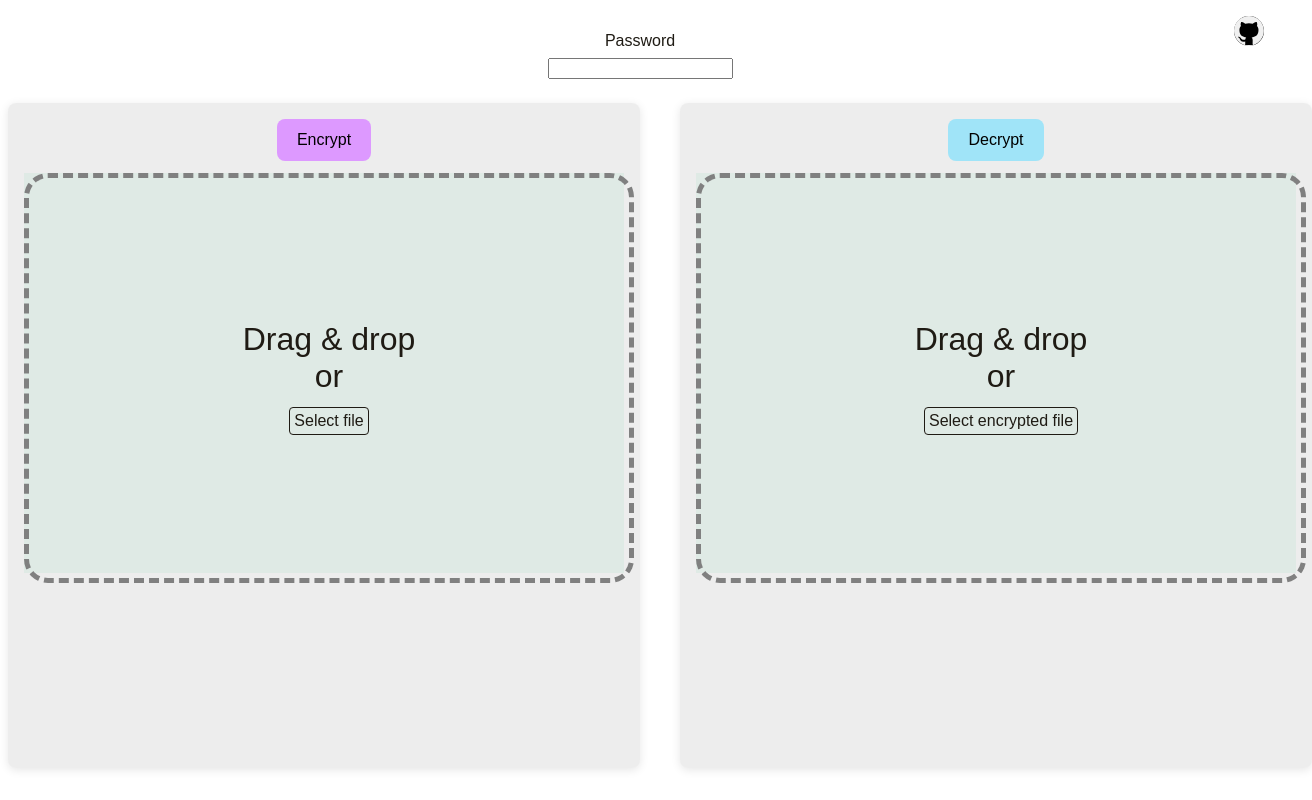
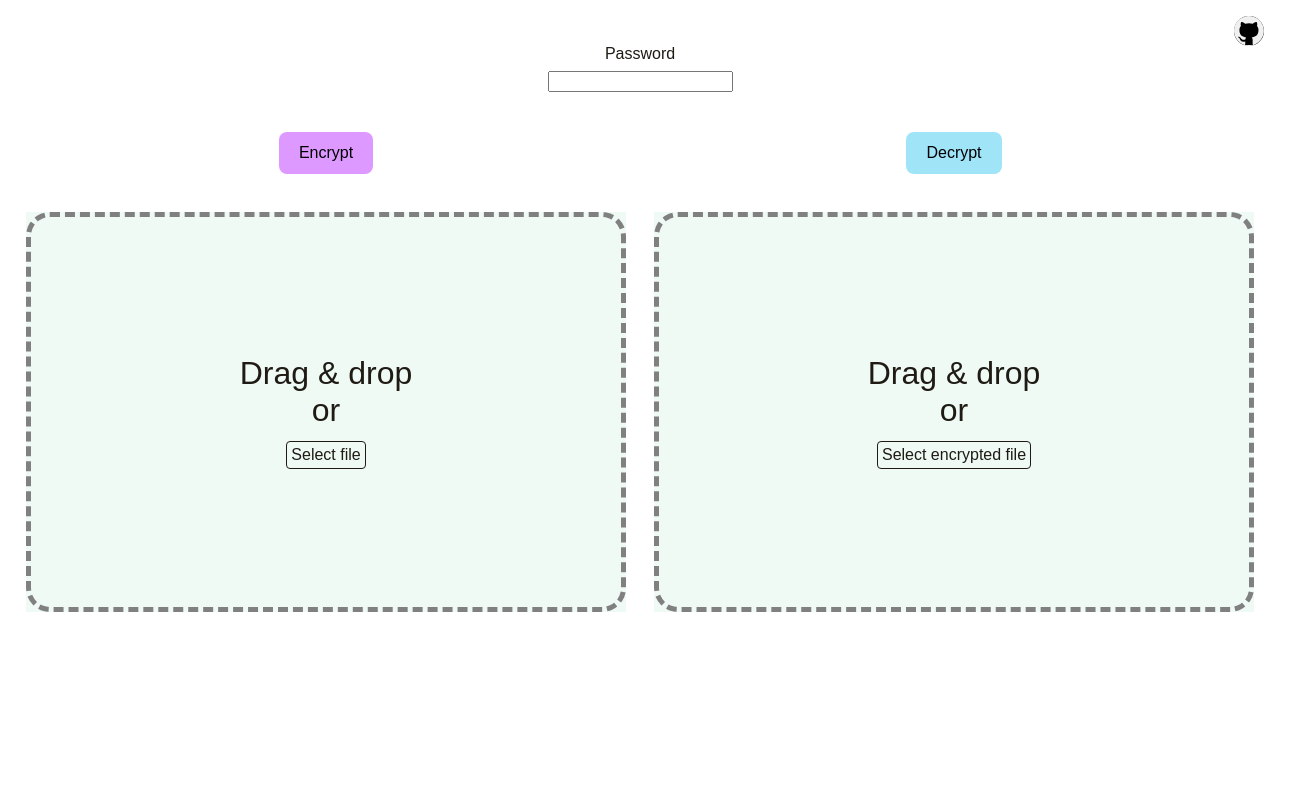
Before and after one commit to pier-bezuhoff/simple-text-encrypt-decrypt, a plain HTML site: page file-encryption/index.html in a window 1280 px wide. Shown: the whole page, 1312 px wide, since content can reach past the window. Drawn offline with Linux system fonts and the light colour scheme.

Commit message:
cleanup file-enc styling

```diff
--- a/file-encryption/file-encryption-main.js
+++ b/file-encryption/file-encryption-main.js
@@ -103,13 +103,16 @@ const encryptedFileLink = document.getElementById("encrypted-file-link");
 
 function onNewPlainFile(file) {
     console.log("new plain file: " + file2string(file));
+    if (encryptedFileLink.style.display === "block") {
+        encryptedFileLink.style.display = "none";
+        URL.revokeObjectURL(encryptedFileLink.href);
+    }
     plainFileInputLabel.textContent = `Select file: "${
         file.name
     }" | ${formatFileSize(file.size)}`;
     addFilePreview(file, previewRoot);
     file.arrayBuffer()
         .then((buffer) => {
-            // add filename
             const encoder = new TextEncoder();
             const mimeTypeBytes = fitStringIntoBytes(
                 file.type,
@@ -141,13 +144,16 @@ function onNewPlainFile(file) {
             encryptedFileLink.download = DEFAULT_FILENAME;
             encryptedFileLink.style.display = "block";
             plainFileLink.style.display = "none";
-            // URL.revokeObjectURL(url)
             console.log("prepared encrypted download link");
         });
 }
 
 function onNewEncryptedFile(file) {
     console.log("new encrypted file: " + file2string(file));
+    if (plainFileLink.style.display === "block") {
+        plainFileLink.style.display = "none";
+        URL.revokeObjectURL(plainFileLink.href);
+    }
     encryptedFileInputLabel.textContent = `Select encrypted file: "${
         file.name
     }" | ${formatFileSize(file.size)}`;
@@ -169,6 +175,7 @@ function onNewEncryptedFile(file) {
                 PAD_BYTE
             );
             const contentBytes = decryptedBytes.slice(CONTENT_OFFSET);
+            // NOTE: mime type CAN alter original file extension (e.g. jpeg->jpg)
             const blob = new Blob([contentBytes], {
                 type: mimeType,
                 // type: "application/octet-stream",
@@ -177,7 +184,6 @@ function onNewEncryptedFile(file) {
             plainFileLink.href = url;
             plainFileLink.download = filename;
             plainFileLink.style.display = "block";
-            // URL.revokeObjectURL(url)
             const file = new File([blob], filename, { type: blob.type });
             addFilePreview(file, previewRoot);
             encryptedFileLink.style.display = "none";
--- a/file-encryption/index.html
+++ b/file-encryption/index.html
@@ -10,45 +10,49 @@
     <script type="module" src="file-encryption-main.js"></script>
 </head>
 <body>
-        <main>
     <div class="github-link-wrap">
         <a href="https://github.com/pier-bezuhoff/simple-text-encrypt-decrypt" target="_blank" rel="noopener noreferrer" data-icon="github" aria-label="GitHub Repo" class="github-link"></a>
     </div>
-            <div class="main-column">
-                <div class="password-row">
+    <main>
+        <div class="main-grid">
+            <div class="grid-item password-row">
                 <div class="password-column">
                     <label for="password-input">Password</label>
                     <input id="password-input" type="text" name="password" required size="20"/>
                 </div>
             </div>
-                <div class="main-row">
-                    <div class="encrypt column">
+            <div class="grid-item">
                 <button id="encrypt-button" type="button">Encrypt</button>
+            </div>
+            <div class="grid-item">
+                <button id="decrypt-button" type="button">Decrypt</button>
+            </div>
+            <div class="grid-item">
                 <div id="plain-file" class="preview-container">
-                            <!-- file input | drag-and-drop area | decrypted output link | image preview -->
                     <div id="plain-file-preview" class="preview"></div>
                     <div class="drag-and-drop-area">
-                                <p class="drag-and-drop-hint">Drag &amp; drop</p>
-                                <p class="drag-and-drop-hint">or</p>
+                        <p class="drag-and-drop-hint unselectable">Drag &amp; drop</p>
+                        <p class="drag-and-drop-hint unselectable">or</p>
                         <input id="plain-file-input" class="visually-hidden" type="file"/>
-                                <label id="plain-file-input-label" for="plain-file-input" class="select-file-label">Select file</label>
-                                <a id="plain-file-link" class="download-link">Download</a>
+                        <label id="plain-file-input-label" for="plain-file-input" class="select-file-label unselectable">Select file</label>
                     </div>
                 </div>
             </div>
-                    <div class="decrypt column">
-                        <button id="decrypt-button" type="button">Decrypt</button>
+            <div class="grid-item">
                 <div id="encrypted-file" class="preview-container">
                     <div class="drag-and-drop-area">
-                                <!-- file input | drag-and-drop area | encrypted output link -->
-                                <p class="drag-and-drop-hint">Drag &amp; drop</p>
-                                <p class="drag-and-drop-hint">or</p>
+                        <p class="drag-and-drop-hint unselectable">Drag &amp; drop</p>
+                        <p class="drag-and-drop-hint unselectable">or</p>
                         <input id="encrypted-file-input" class="visually-hidden" type="file"/>
-                                <label id="encrypted-file-input-label" for="encrypted-file-input" class="select-file-label">Select encrypted file</label>
-                                <a id="encrypted-file-link" class="download-link">Download</a>
+                        <label id="encrypted-file-input-label" for="encrypted-file-input" class="select-file-label unselectable">Select encrypted file</label>
                     </div>
                 </div>
             </div>
+            <div class="grid-item">
+                <a id="plain-file-link" class="download-link">Download decrypted file</a>
+            </div>
+            <div class="grid-item">
+                <a id="encrypted-file-link" class="download-link">Download encrypted file</a>
             </div>
         </div>
     </main>
--- a/file-encryption/styles.css
+++ b/file-encryption/styles.css
@@ -13,6 +13,33 @@ input.visually-hidden:is(:focus, :focus-within) + label {
     outline: thin dotted;
 }
 
+* {
+    box-sizing: border-box;
+}
+
+.main-grid {
+    width: 100%;
+    height: 95vh;
+    padding: 12px;
+    display: grid;
+    grid-template-columns: 1fr 1fr;
+    grid-template-rows: 6rem 4rem 3fr 1fr;
+    gap: 1rem 1rem;
+    justify-items: center;
+}
+
+.grid-item {
+}
+
+.password-row {
+    grid-column: 1 / span 2;
+}
+
+.unselectable {
+    -webkit-user-select: none; /* Safari */
+    user-select: none;
+}
+
 .preview-container {
     width: 600px;
     height: 400px;
@@ -21,6 +48,7 @@ input.visually-hidden:is(:focus, :focus-within) + label {
 }
 
 .preview {
+    position: absolute;
     top: 0;
     left: 0;
     width: 100%;
@@ -58,6 +86,7 @@ input.visually-hidden:is(:focus, :focus-within) + label {
     padding: 4px;
     border: 1px solid;
     border-radius: 4px;
+    cursor: pointer;
 }
 
 a.download-link {
--- a/styles.css
+++ b/styles.css
@@ -28,6 +28,7 @@
     color: var(--text-color);
     background-color: var(--bg-color);
     font-family: Arial, sans-serif;
+    box-sizing: border-box;
 }
 
 .main-column {
```
Lines whose indentation alone changed are shown as unchanged.
